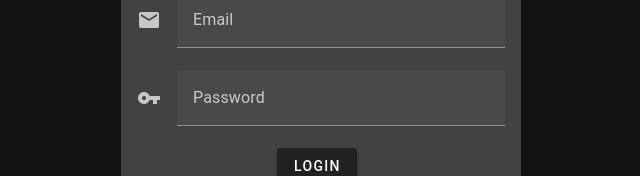
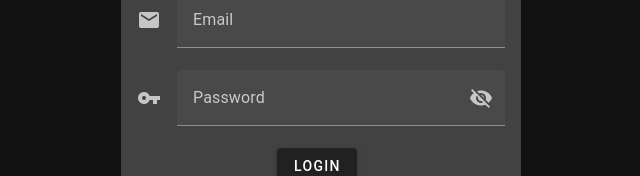
Before and after one commit to MiguelVPrieto/Finance-Manager, a Vue app in the folder Finance-Manager/: page / in a window 1280 px wide. Shown: the part 294-470 px from the top of the page, without its empty margins (319-959 px from the left). Built offline with nearby package versions, Linux system fonts and the light colour scheme.

Commit message:
add visibility to password

```diff
--- a/Finance-Manager/src/App.vue
+++ b/Finance-Manager/src/App.vue
@@ -11,7 +11,13 @@
 
       <v-card-text class="bg-surface-light pt-4">
         <v-text-field label="Email" prepend-icon="mdi-email"></v-text-field>
-        <v-text-field label="Password" prepend-icon="mdi-key"></v-text-field>
+        <v-text-field
+          :append-inner-icon="visible ? 'mdi-eye' : 'mdi-eye-off'"
+          :type="visible ? 'text' : 'password'"
+          label="Password"
+          prepend-icon="mdi-key"
+          @click:append-inner="visible = !visible"
+        ></v-text-field>
         <v-btn style="margin-left: 38%">
           Login
         </v-btn>
@@ -20,5 +26,10 @@
     <p style="text-align: center; margin-top: 18%;">&copy Blavblav Inc - June 2024</p>
   </v-app>
 </template>
-<script setup lang="ts">
+<script>
+export default {
+  data: () => ({
+    visible: false,
+  }),
+}
 </script>
```
